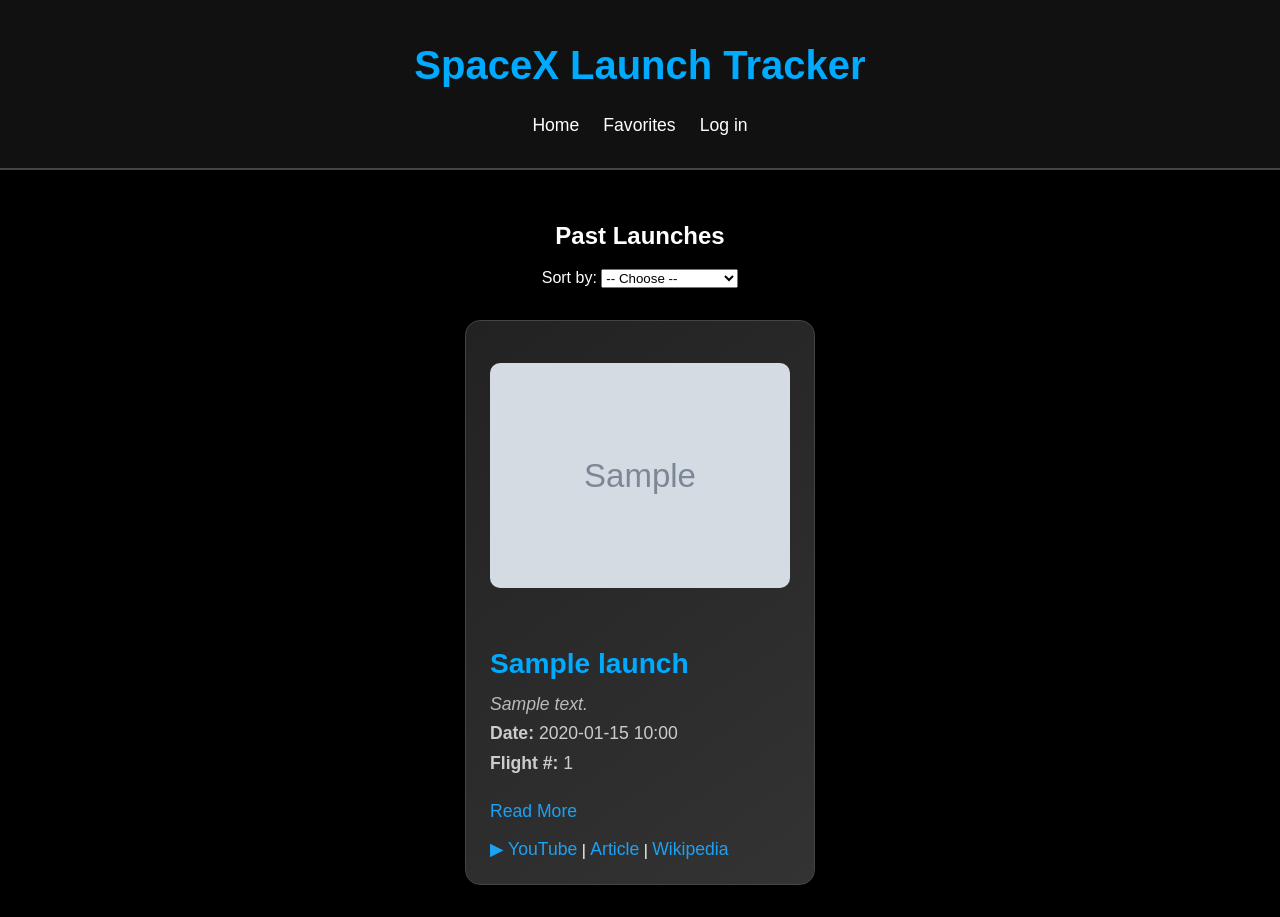
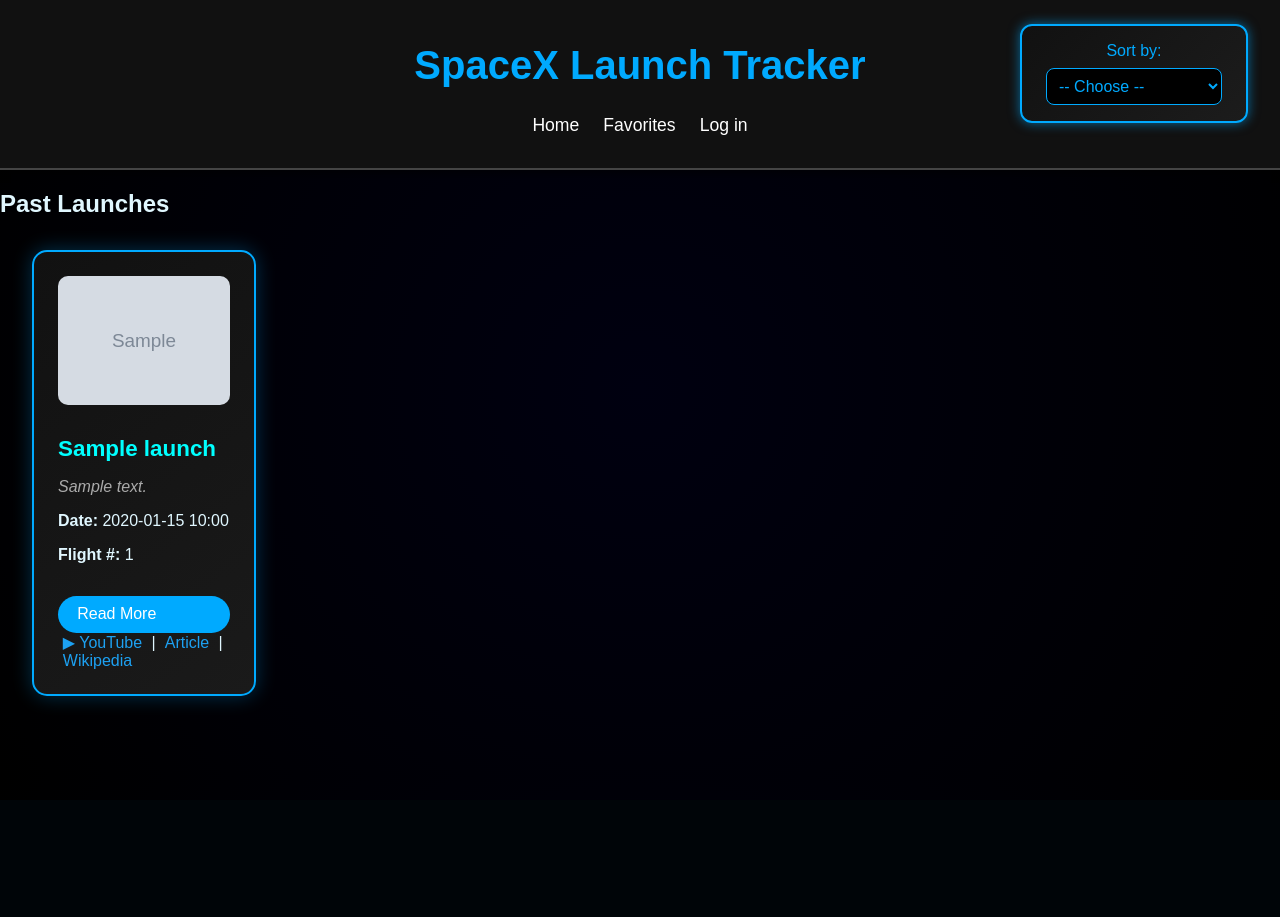
Before and after one commit to youngroma/SpaceLaunchTracker, a Django app: template launch_tracker/templates/launch_tracker/index.html in a window 1280 px wide. After the commit the page ends 704 px from the top, so only its background shows below. Run offline with Django 5.2, Linux system fonts and the light colour scheme; the template is opened without the code that fills it: most values are stand-ins (such as "Sample title", 1, 10 or a date in 2020); grey boxes marked "Sample" are stand-in pictures.

Commit message:
Add styles for home page

```diff
--- a/launch_tracker/static/css/home.css
+++ b/launch_tracker/static/css/home.css
@@ -1,80 +1,148 @@
-section {
-    padding: 2em;
+body {
+    background: radial-gradient(circle at center, #000010 0%, #000 100%);
+    color: #e0f7ff;
+    font-family: 'Orbitron', sans-serif;
+    margin: 0;
+    padding: 0;
+}
+
+.sci-fi-heading {
+    font-size: 2.5em;
     text-align: center;
-    background: radial-gradient(circle, rgba(0, 0, 0, 0.9) 0%, rgba(0, 0, 0, 1) 100%);
+    margin-top: 1em;
+    color: #00ffff;
+    text-shadow: 0 0 15px #00ffff;
+    letter-spacing: 0.1em;
+}
+
+.sort-form {
+    position: absolute;
+    top: 1.5em;
+    right: 2em;
+    max-width: 240px;
+    text-align: center;
+    padding: 1em 1.5em;
+    border: 2px solid #00aaff;
+    background: linear-gradient(135deg, #111, #1c1c1c);
+    border-radius: 12px;
+    box-shadow: 0 0 12px rgba(0, 170, 255, 0.6);
+    font-family: 'Orbitron', sans-serif;
+    z-index: 100;
+}
+
+
+.sort-form label {
+    color: #00aaff;
+    font-size: 1em;
+    margin-bottom: 0.5em;
+    display: block;
+}
+
+.sort-form select {
+    width: 100%;
+    padding: 0.5em;
+    background-color: #000;
+    color: #00aaff;
+    border: 1px solid #00aaff;
+    border-radius: 8px;
+    font-size: 1em;
+}
+
+.sort-form select:focus {
+    outline: none;
+    box-shadow: 0 0 8px rgba(0, 170, 255, 0.8);
 }
 
 .launch-grid {
     display: grid;
-    grid-template-columns: repeat(auto-fit, minmax(320px, 1fr));
-    gap: 2em;
-    margin-top: 2em;
-    justify-items: center;
+    grid-template-columns: repeat(auto-fill, minmax(260px, 1fr));
+    gap: 1.5em;
+    margin: 2em;
+    padding-bottom: 3em;
 }
 
+@media (min-width: 1200px) {
+    .launch-grid {
+        grid-template-columns: repeat(5, 1fr);
+    }
+}
+
+
+
 .launch-card {
-    background: linear-gradient(145deg, #222, #333);
-    border: 1px solid #444;
+    background: linear-gradient(145deg, #111, #1a1a1a);
+    border: 2px solid #00aaff;
     padding: 1.5em;
     border-radius: 15px;
-    text-align: left;
+    box-shadow: 0 0 20px rgba(0, 170, 255, 0.3);
+    transition: transform 0.3s ease, box-shadow 0.3s ease;
     display: flex;
     flex-direction: column;
     justify-content: space-between;
-    max-width: 350px;
-    min-height: 500px; /* Задаем минимальную высоту для карточки */
-    width: 100%; /* Карточки будут заполнять всю доступную ширину */
-    box-sizing: border-box; /* Учитываем padding и border при вычислении ширины */
-    transition: transform 0.3s, box-shadow 0.3s;
-    box-shadow: 0px 4px 10px rgba(0, 0, 0, 0.5);
 }
+
+
 
 .launch-card:hover {
     transform: translateY(-5px);
-    box-shadow: 0px 6px 15px rgba(0, 0, 0, 0.7);
+    box-shadow: 0 0 30px rgba(0, 170, 255, 0.6);
+}
+
+.launch-card h3 {
+    font-size: 1.4em;
+    color: #00ffff;
+    margin: 0.5em 0;
+}
+
+.launch-description {
+    color: #aaa;
+    font-style: italic;
+}
+
+.links a {
+    color: #1da1f2;
+    margin: 0 0.3em;
+    text-decoration: none;
+}
+
+.links a:hover {
+    color: #00ffff;
+}
+
+.launch-link {
+    text-decoration: none;
+    color: inherit;
+}
+
+.launch-link:hover h3 {
+    color: #00ffff;
+}
+
+.launch-link:hover .launch-image {
+    opacity: 0.9;
 }
 
 .launch-image {
     width: 100%;
-    height: auto;
     border-radius: 10px;
-    margin-bottom: 1.5em;
-    transition: transform 0.3s;
+    margin-bottom: 1em;
+    transition: opacity 0.3s ease;
 }
 
-.launch-image:hover {
+.btn-details {
+    display: inline-block;
+    margin-top: 1em;
+    padding: 0.6em 1.2em;
+    background-color: #00aaff;
+    color: #fff;
+    border: none;
+    border-radius: 25px;
+    text-decoration: none;
+    font-size: 1em;
+    transition: background-color 0.3s ease, transform 0.2s ease;
+}
+
+.btn-details:hover {
+    background-color: #0088cc;
     transform: scale(1.05);
 }
-
-.launch-card h3 {
-    font-size: 1.6em;
-    color: #00aaff;
-    margin-bottom: 0.5em;
-}
-
-.launch-card p {
-    margin: 0.5em 0;
-    color: #ccc;
-}
-
-.launch-card .launch-description {
-    white-space: nowrap;
-    overflow: hidden;
-    text-overflow: ellipsis;
-    max-width: 100%;
-    color: #bbb;
-    font-style: italic;
-}
-
-.launch-card a {
-    color: #1da1f2;
-    text-decoration: none;
-    margin-top: 1em;
-    font-size: 1.1em;
-    display: inline-block;
-    transition: color 0.3s;
-}
-
-.launch-card a:hover {
-    color: #00aaff;
-}
```
